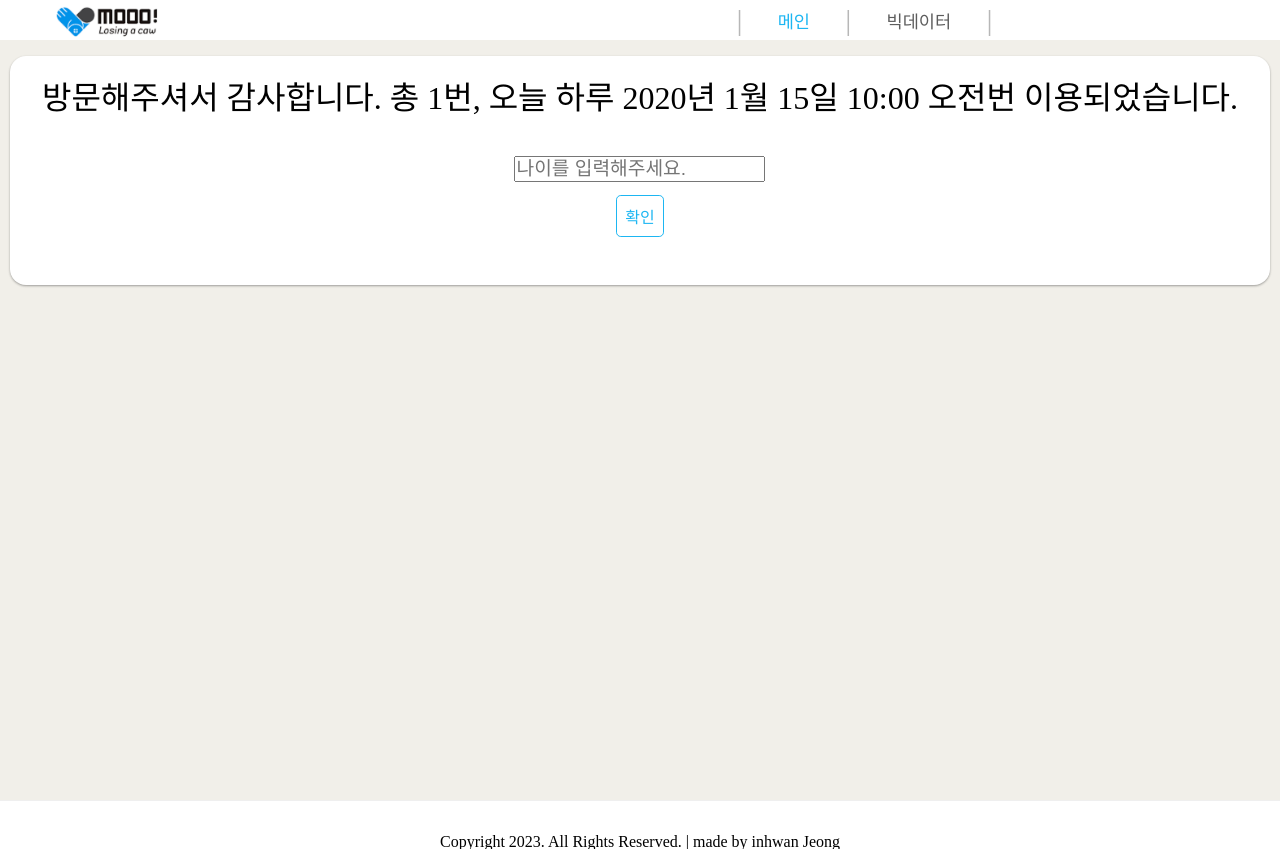
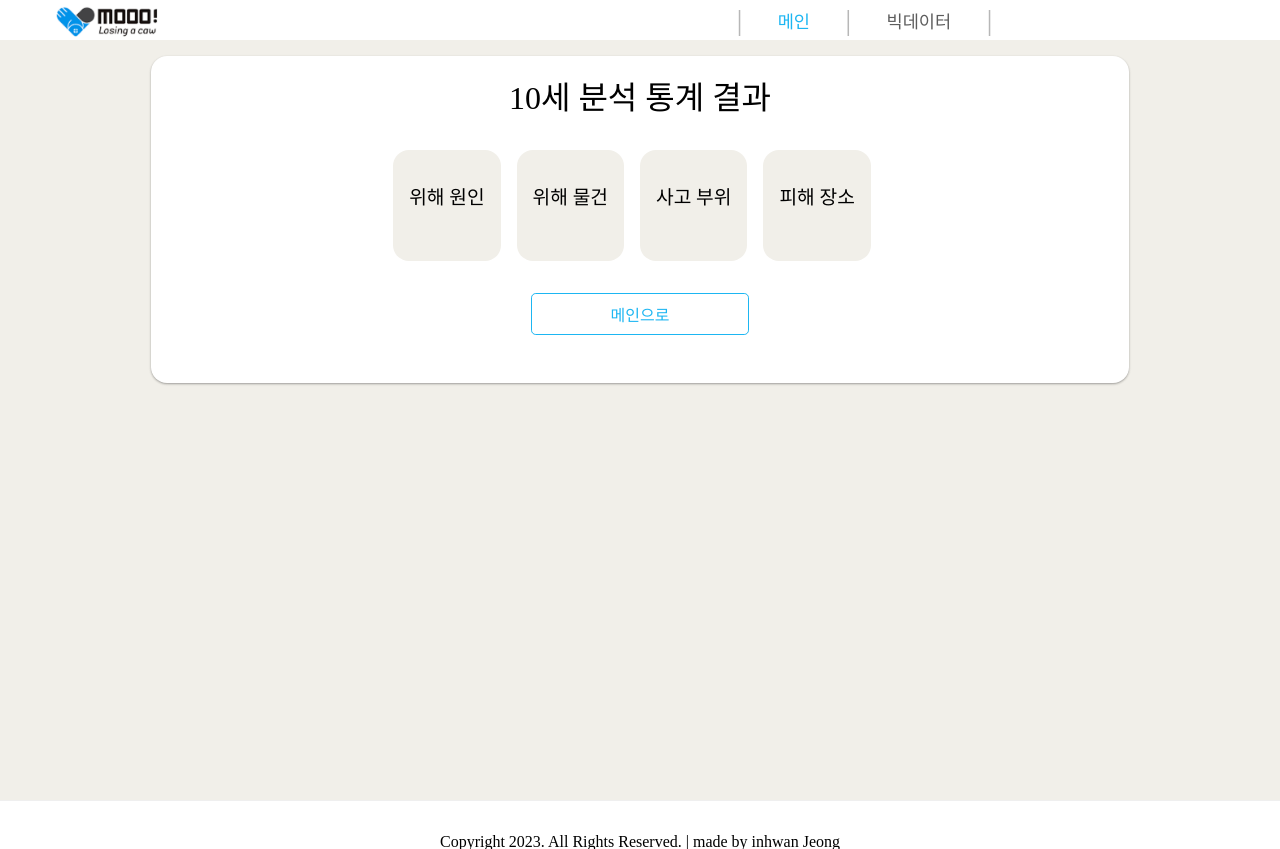
Before and after one commit to InhwanJeong/losing-a-cow, a Django app: template templates/service/index.html in a window 1280 px wide. Shown: the top 849 px of the page. Run offline with Django 4.2, Linux system fonts and the light colour scheme; tables that the repository leaves empty hold one stand-in row (values such as "Sample post"); the template is opened without the code that fills it: values that come from a table or form of the project are taken from there, most other values are stand-ins (such as "Sample title", 1, 10 or a date in 2020).

Commit message:
feat: mvp 버전 프로덕트 개발완료

```diff
--- a/static/style.css
+++ b/static/style.css
@@ -109,6 +109,45 @@
     color: #FFFFFF;
 }
 
+.inference-container{
+     display: flex;
+     justify-content: center;
+     margin-top: 2em;
+}
+
+.inference-title{
+    text-align: center;
+    font-size: 1.2em;
+    margin-bottom: 1em;
+}
+.inference-row{
+    background: #F1EFE9;
+    border-radius: 1em;
+    margin-right: 1em;
+    padding: 2em 1em;
+}
+
+.inference-item{
+    display: flex;
+    flex: 1;
+    font-size: 14px;
+    padding: 8px 0;
+    justify-content: left;
+    align-items: center;
+}
+
+.goto-main-button-container{
+    display: flex;
+    justify-content: center;
+}
+
+.goto-main-button{
+    display: flex;
+    justify-content: center;
+    margin-top: 2em;
+    width: 200px;
+}
+
 .kca-container{
     margin-top: 1em;
     border-radius: 1em;
--- a/templates/service/index.html
+++ b/templates/service/index.html
@@ -8,16 +8,59 @@
 
 {% block content %}
 <div class="kca-container">
-    <div class="welcome-message">
-        방문해주셔서 감사합니다. 총 {{all_count}}번, 오늘 하루 {{today_count}}번 이용되었습니다.
-    </div>
-    {% if not result %}
+    {% if not inferences %}
+        <div class="welcome-message">
+            방문해주셔서 감사합니다. 총 {{all_count}}번, 오늘 하루 {{today_count}}번 이용되었습니다.
+        </div>
         <div class="insert-container">
             <input id="input-age" class="input-age" placeholder="나이를 입력해주세요." onkeyup="checkValidation()">
             <div class="submit-button" onclick="onClick()">확인</div>
         </div>
     {% else %}
-        test
+        <div class="welcome-message">
+            {{age}}세 분석 통계 결과
+        </div>
+        <div class="inference-container">
+            <div class="inference-row">
+                <div class="inference-title">위해 원인</div>
+                {% for item in inferences.injury_caused %}
+                <div class="inference-item">
+                    {{forloop.counter}}위 {{item.count}}건
+                    <br> {{item.injury_caused}}
+                </div>
+                {% endfor %}
+            </div>
+            <div class="inference-row">
+                <div class="inference-title">위해 물건</div>
+                {% for item in inferences.injury_item %}
+                <div class="inference-item">
+                    {{forloop.counter}}위 {{item.count}}건
+                    <br> {{item.injury_item}}
+                </div>
+                {% endfor %}
+            </div>
+            <div class="inference-row">
+                <div class="inference-title">사고 부위</div>
+                {% for item in inferences.affected_area %}
+                <div class="inference-item">
+                    {{forloop.counter}}위 {{item.count}}건
+                    <br> {{item.affected_area}}
+                </div>
+                {% endfor %}
+            </div>
+            <div class="inference-row">
+                <div class="inference-title">피해 장소</div>
+                {% for item in inferences.affected_place %}
+                <div class="inference-item">
+                    {{forloop.counter}}위 {{item.count}}건
+                    <br> {{item.affected_place}}
+                </div>
+                {% endfor %}
+            </div>
+        </div>
+        <div class="goto-main-button-container">
+            <a href="{% url 'index' %}" class="submit-button goto-main-button">메인으로</a>
+        </div>
     {% endif %}
 </div>
 
```
Also changed, not shown: service/views.py (+38 -4 lines).
